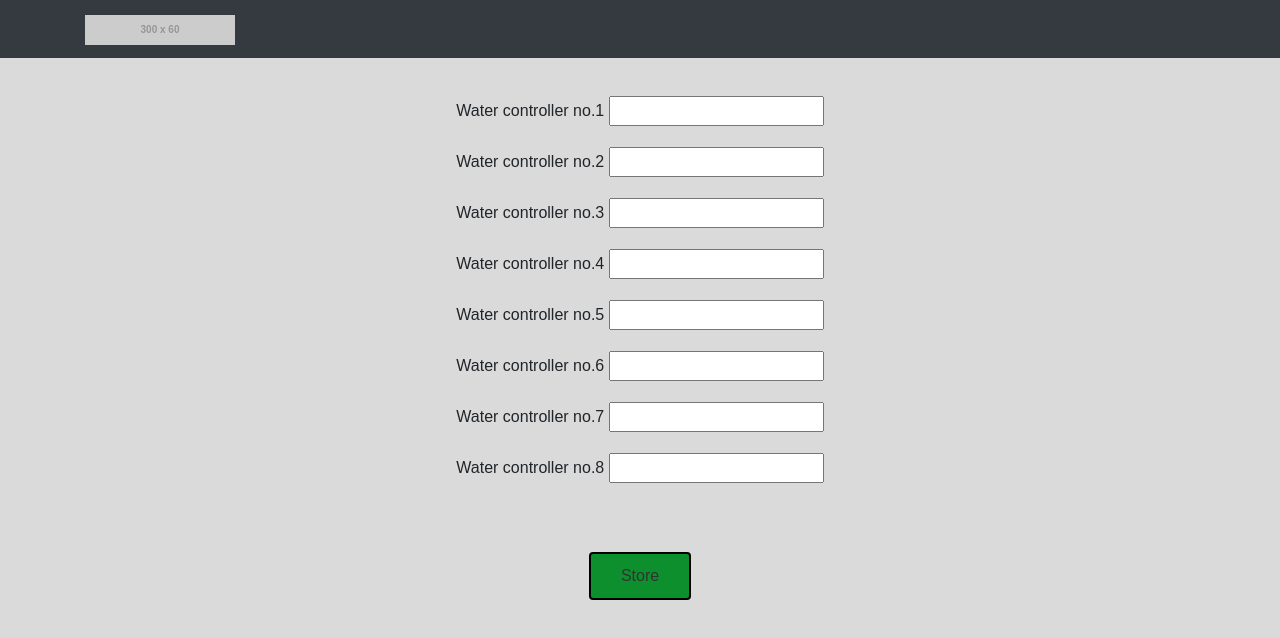
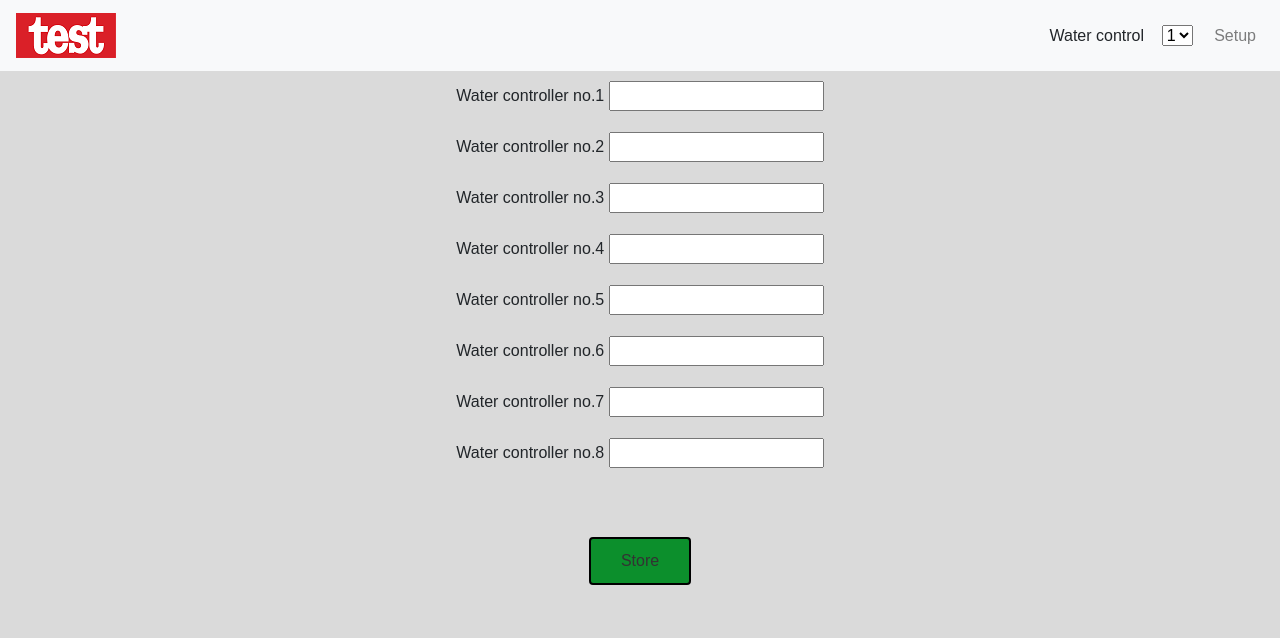
Before and after one commit to sergiiLiuk/water_control_rem, a plain HTML site: page setup.html in a window 1280 px wide. Drawn offline with nearby package versions, Linux system fonts and the light colour scheme; placeholder pictures from the web are drawn by us.

Commit message:
setup fix

```diff
--- a/setup.html
+++ b/setup.html
@@ -11,8 +11,6 @@
     <!-- Bootstrap core CSS -->
     <link href="css/bootstrap.min.css" rel="stylesheet">
 
-    <!-- Custom styles for this template -->
-    <link href="css/logo-nav.css" rel="stylesheet">
     <link rel="stylesheet" href="style.css" />
 
     <script src="https://code.jquery.com/jquery-3.3.1.min.js" integrity="sha256-FgpCb/KJQlLNfOu91ta32o/NMZxltwRo8QtmkMRdAu8="
@@ -22,20 +20,36 @@
 
 <body>
     <!-- Navigation -->
-    <nav class="navbar bg-dark fixed-top">
-        <div class="container">
-            <a class="navbar-brand" href="#">
-                <img src="http://placehold.it/300x60?text=Logo" width="150" height="30" alt="">
-            </a>
+    <nav class="navbar fixed-top navbar-expand-lg navbar-light bg-light">
+        <a class="navbar-brand" href="#">
+            <img src="img/testlogo.png" width="100" height="45" alt="">
+        </a>
+        <button class="navbar-toggler navbar-toggler-right" type="button" data-toggle="collapse" data-target="#navbarNavDropdown"
+            aria-controls="navbarNavDropdown" aria-expanded="false" aria-label="Toggle navigation">
+            <span class="navbar-toggler-icon"></span>
+        </button>
+        <div class="collapse navbar-collapse" id="navbarNavDropdown">
+            <ul class="navbar-nav ml-auto ">
+                <li class="nav-item ">
+                    <div class="pick-water-controller">
+                        <label for="water_control">Water control</label> &nbsp;&nbsp;
+                        <select id='water_control'>
+                        </select>
+                    </div>
+                </li>
+                &nbsp; &nbsp;
+                <li class="nav-item ">
+                    <a class="nav-link" href="setup.html">Setup</a>
+                </li>
+            </ul>
         </div>
     </nav>
     <br>
     <br>
-    <br>
-    <br>
-    <!-- Page Content -->
+    <hr>
     <div class="container">
-        <div class="row align-items-center justify-content-center">
+
+        <div class="row justify-content-center">
 
             <form method="" action="">
                 <div class="form-group">
```
